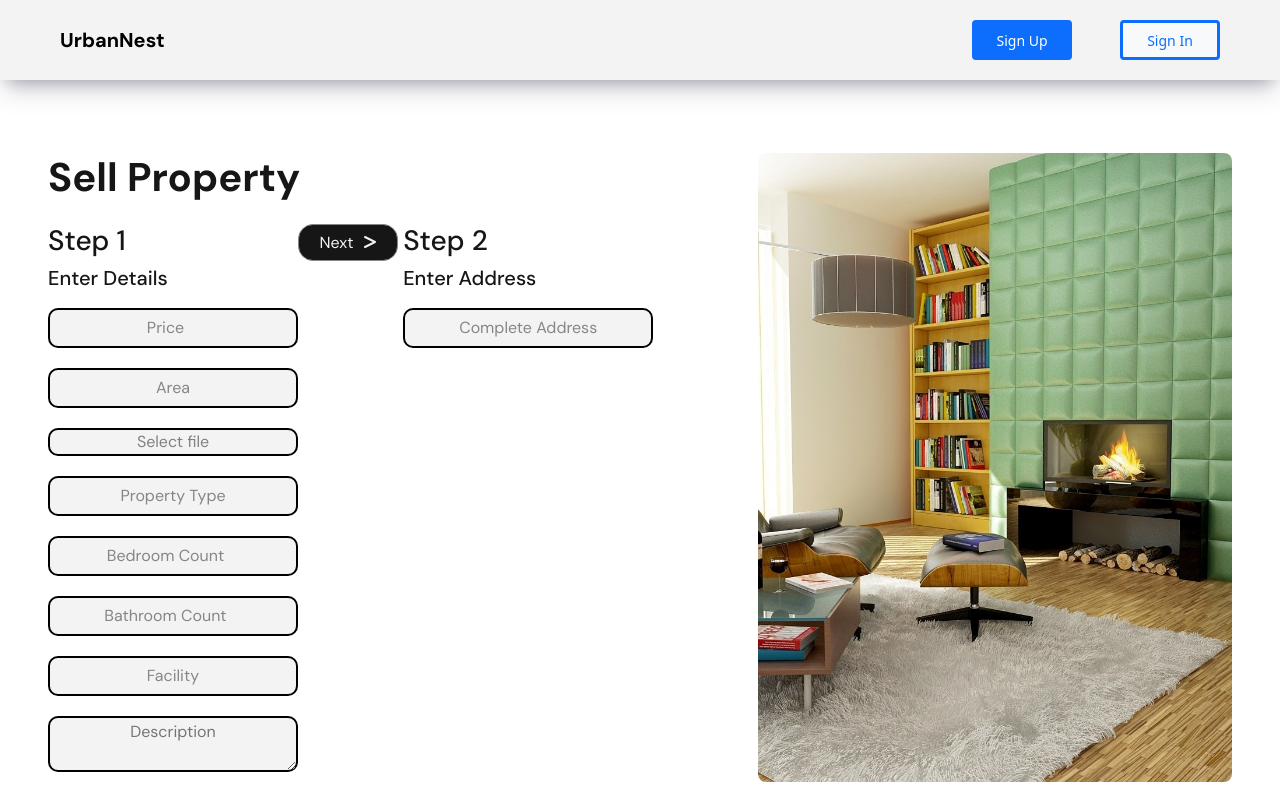
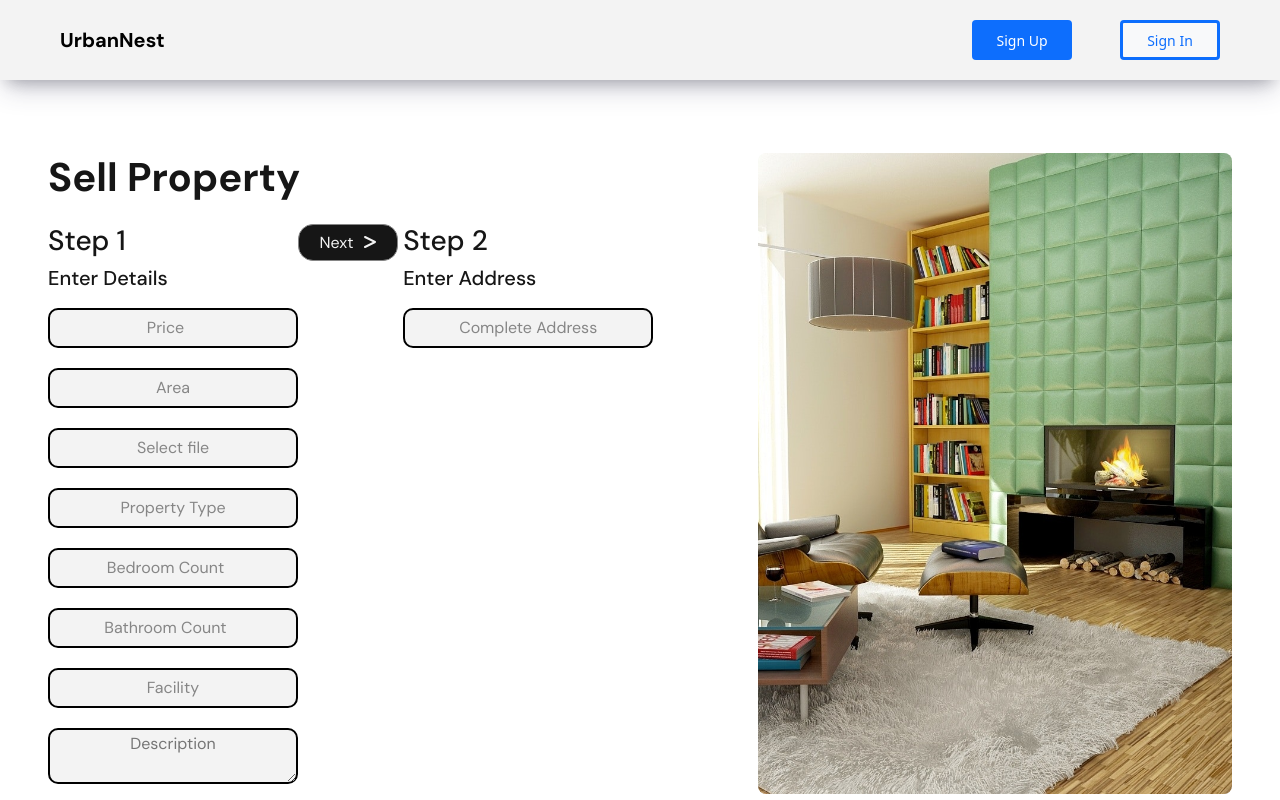
Before and after one commit to Yashwant72/MERN_Project, a React (Create React App) app: page /sell in a window 1280 px wide. Built offline with nearby package versions, Linux system fonts and the light colour scheme.

Commit message:
Sell image updation

```diff
--- a/src/components/Sell/Sell.js
+++ b/src/components/Sell/Sell.js
@@ -39,7 +39,7 @@ const Sell = () => {
         bedrooms: propertyData.bedroomCount,
         bathrooms: propertyData.bathroomCount,
         area: propertyData.area,
-        images: 'demo image',
+        images: propertyData.image,
         type: propertyData.propertyType,
         facilities: propertyData.facility,
         description: propertyData.description,
@@ -89,12 +89,13 @@ const Sell = () => {
                   value={propertyData.area}
                   onChange={handleChange}
                 />
-                <label htmlFor='files'>Select file</label>
                 <input
                   className='image'
                   id='files'
                   type='text'
                   name='image'
+                  placeholder='Select file'
+                  value={propertyData.image}
                   onChange={handleChange}
                 />
                 <input
--- a/src/components/Sell/sell.css
+++ b/src/components/Sell/sell.css
@@ -71,17 +71,6 @@ textarea {
 .submit-icon {
   margin-left: 11px;
 }
-.image {
-  display: none;
-}
-::file-selector-button {
-  display: none;
-}
-label {
-  background-color: var(--color-light);
-  color: grey;
-  text-align: center;
-}
 
 .sell-btns {
   display: flex;
```
